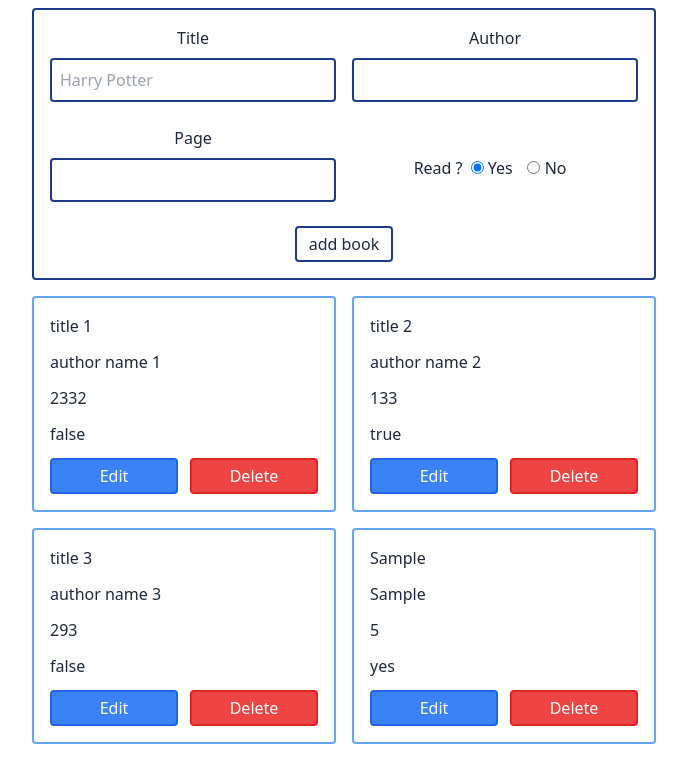
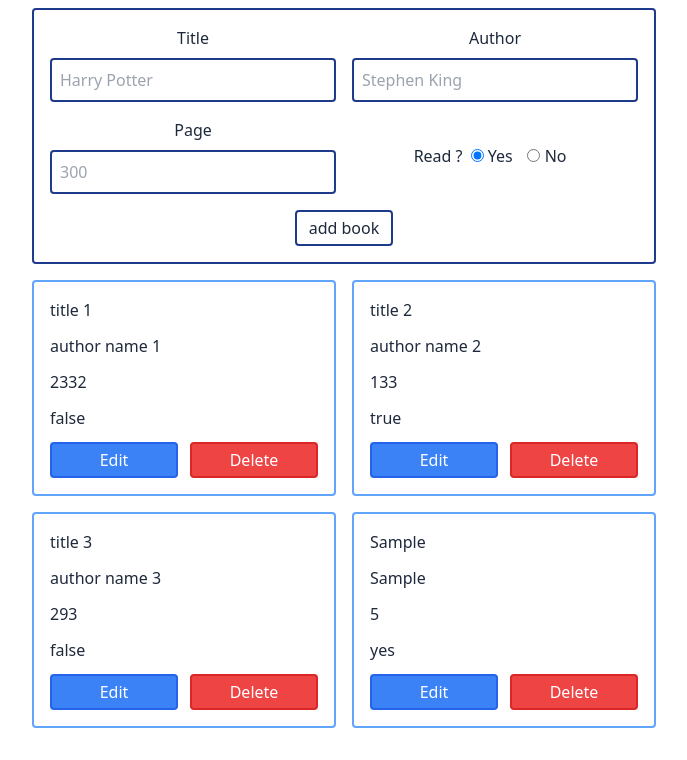
Before and after one commit to alainopsone/library, a website built with Vite: page frontend/index.html in a window 1280 px wide. Both pictures are taken after typing "Sample", "Sample", "5" into the empty fields and a click on the button "add book". Shown: the part 52-812 px from the top of the page, without its empty margins (296-983 px from the left). Built offline with nearby package versions, Linux system fonts and the light colour scheme.

Commit message:
clean code

```diff
--- a/frontend/index.html
+++ b/frontend/index.html
@@ -14,18 +14,18 @@
       <form data-form class="grid md:grid-cols-2 grid-cols-1 md:w-6/12 w-12/12 gap-4 justify-items-center items-center mx-auto p-4 border-solid border-2 rounded border-blue-900" novalidate>
         <div class="grid gap-2 w-full">
           <label class="text-center" for="title">Title</label>
-          <input data-form-title class="p-2 bg-[length:1.5rem] bg-no-repeat bg-[95%_50%] border-solid border-2 rounded border-blue-900" type="text" name="title" id="title" placeholder="Harry Potter" minlength="1" required>
-          <span data-form-error aria-live="polite"></span>
+          <input data-form-title class="peer p-2 place bg-[length:1.5rem] bg-no-repeat bg-[95%_50%] border-solid border-2 rounded border-blue-900 invalid:border-pink-500 invalid:text-pink-600 focus:invalid:border-pink-500 focus:invalid:ring-pink-500 focus:outline-none focus:border-sky-500 focus:ring-1 focus:ring-sky-500" type="text" name="title" id="title" placeholder="Harry Potter" minlength="1">
+          <span data-form-error aria-live="polite" class="invisible hidden peer-invalid:visible text-pink-600 text-sm">Enter a title please.</span>
         </div>
         <div class="grid gap-2 w-full">
           <label class="text-center" for="author">Author</label>
-          <input data-form-author class="p-2 border-solid border-2 rounded border-blue-900" type="text" name="author" id="author">
-          <span data-form-error aria-live="polite"></span>
+          <input data-form-author class="peer p-2 border-solid border-2 rounded border-blue-900" type="text" name="author" id="author" placeholder="Stephen King">
+          <span data-form-error aria-live="polite" class="invisible hidden peer-invalid:visible text-pink-600 text-sm"></span>
         </div>
         <div class="grid gap-2 w-full">
           <label class="text-center" for="page">Page</label>
-          <input data-form-page class="p-2 border-solid border-2 rounded border-blue-900" type="number" name="page" id="page">
-          <span data-form-error aria-live="polite"></span>
+          <input data-form-page class="peer p-2 border-solid border-2 rounded border-blue-900" type="number" name="page" id="page" placeholder="300">
+          <span data-form-error aria-live="polite" class="invisible hidden peer-invalid:visible text-pink-600 text-sm"></span>
         </div>
         <div class="grid grid-cols-3 gap-2">
           <p>Read ?</p>
--- a/frontend/src/Library.js
+++ b/frontend/src/Library.js
@@ -57,7 +57,8 @@ function removeBook() {
   })
 }
 
-function addBook() {
+// TODO: create default form validation...
+function formValidation() {
   const form = document.querySelector('[data-form]')
   const title = form.querySelector('[data-form-title]')
   const author = form.querySelector('[data-form-author]')
@@ -70,15 +71,16 @@ function addBook() {
       errorMsg.textContent = 'ok c\'est bon'
       title.classList.remove('bg-invalid-input', 'border-red-600')
       title.classList.add('bg-valid-input', 'border-green-600')
-    } else {
+    } else if (title.value === '') {
       showError()
+      title.classList.remove('bg-valid-input', 'border-green-600')
     }
   })
 
   form.addEventListener('submit', (e) => {
     e.preventDefault()
 
-    if (!title.validity.valid) {
+    if (!title.validity.valid || title.valueMissing) {
       title.classList.add('bg-invalid-input', 'border-red-600')
       showError()
     } else {
@@ -100,10 +102,36 @@ function addBook() {
   function showError() {
     if (title.validity.valueMissing) {
       errorMsg.textContent = 'You need to enter a title.'
+      title.classList.add('bg-invalid-input', 'border-red-600')
     } else if (title.validity.typeMismatch) {
       errorMsg.textContent = 'Enter a real title bitch'
+      title.classList.add('bg-invalid-input', 'border-red-600')
     }
   }
 }
 
+function addBook() {
+  const form = document.querySelector('[data-form]')
+  const title = form.querySelector('[data-form-title]')
+  const author = form.querySelector('[data-form-author]')
+  const page = form.querySelector('[data-form-page]')
+  const read = form.querySelector('[data-form-read]')
+
+  form.addEventListener('submit', (e) => {
+    e.preventDefault()
+    console.log(e)
+
+    bookTemplate({
+      title: `${title.value ||= '...'}`,
+      author: `${author.value ||= '...' }`,
+      page: `${page.value ||= '...'}`,
+      read: `${read.value ||= 'Not yet'}`
+    })
+
+    title.value = ''
+    author.value = ''
+    page.value = ''
+  })
+}
+
 export { Library, addBook, removeBook }
```
